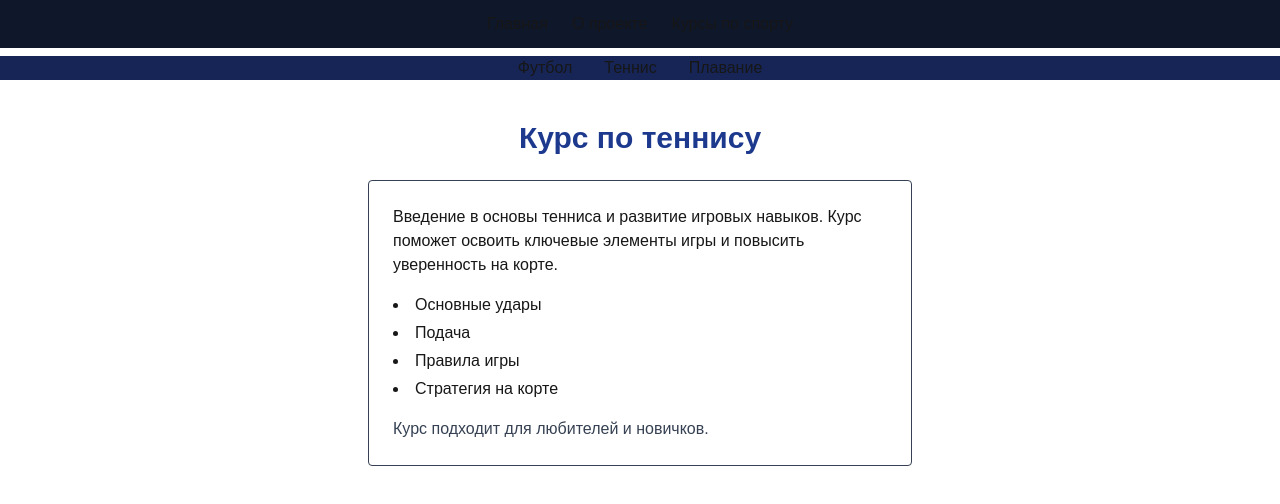
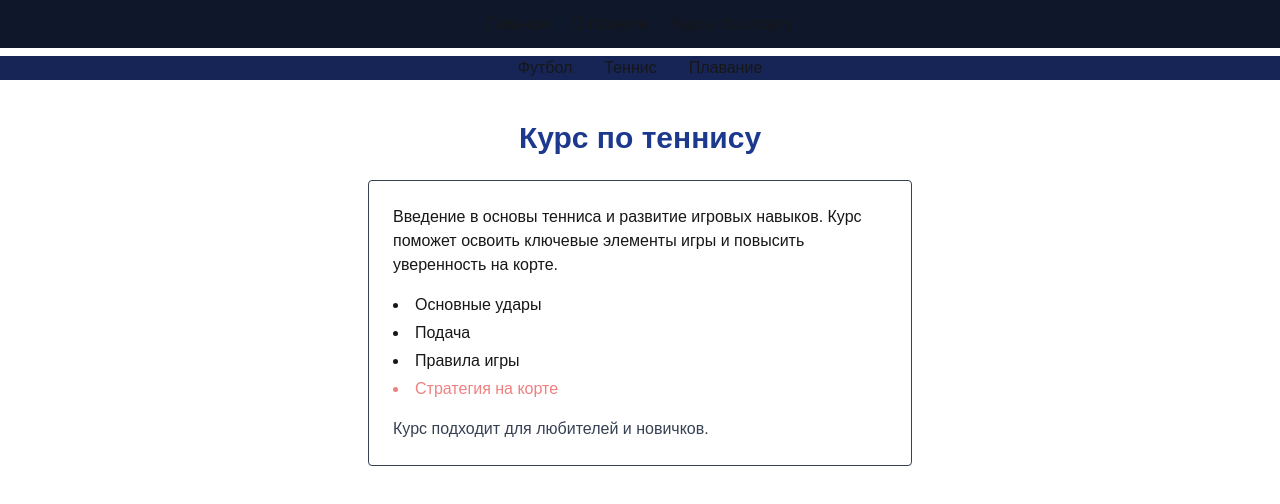
Before and after one commit to AIT-NEXTJS/NextJS-Auth, a Next.js app: page /sports/tennis in a window 1280 px wide. Shown: the top 504 px of the page. Built offline with nearby package versions, Linux system fonts and the light colour scheme.

Commit message:
add NotFound page, update Tennis component styles, and modify header color in Home component

```diff
--- /dev/null
+++ b/src/app/not-found.tsx
@@ -0,0 +1,12 @@
+import Link from 'next/link';
+
+export default function NotFound() {
+	return (
+		<div className='max-w-3xl mx-auto p-6 text-center'>
+			<h1 className='text-3xl font-bold mb-6 text-gray-800'>Page not found</h1>
+			<Link href='/' className='text-yellow-600 hover:text-orange-300 transition'>
+				← Back to home
+			</Link>
+		</div>
+	);
+}
--- a/src/app/page.tsx
+++ b/src/app/page.tsx
@@ -2,7 +2,7 @@ export default function Home() {
 	return (
 		<div className='max-w-3xl mx-auto p-6'>
 			<section className='px-6 sm:px-12 md:px-28'>
-				<h1 className='text-3xl font-bold mb-6 text-center text-gray-800'>Добро пожаловать на сайт спортивных курсов!</h1>
+				<h1 className='text-3xl font-bold mb-6 text-center text-gray-700'>Добро пожаловать на сайт спортивных курсов!</h1>
 				<div className='border border-gray-700 p-6 rounded space-y-4'>
 					<p>Мы предлагаем обучение различным видам спорта онлайн. Курсы подходят для начинающих и всех желающих улучшить свои навыки.</p>
 					<p>
--- /dev/null
+++ b/src/app/sports/tennis/page.module.css
@@ -0,0 +1,3 @@
+.custom {
+  color: lightcoral;
+}
--- a/src/app/sports/tennis/page.tsx
+++ b/src/app/sports/tennis/page.tsx
@@ -1,3 +1,6 @@
+import style from './page.module.css';
+
+
 export default function Tennis() {
 	return (
 		<section className='max-w-3xl mx-auto p-6 px-6 sm:px-12 md:px-28'>
@@ -8,7 +11,7 @@ export default function Tennis() {
 					<li>Основные удары</li>
 					<li>Подача</li>
 					<li>Правила игры</li>
-					<li>Стратегия на корте</li>
+					<li className={style.custom}>Стратегия на корте</li>
 				</ul>
 				<p className='text-gray-700'>Курс подходит для любителей и новичков.</p>
 			</div>
```
